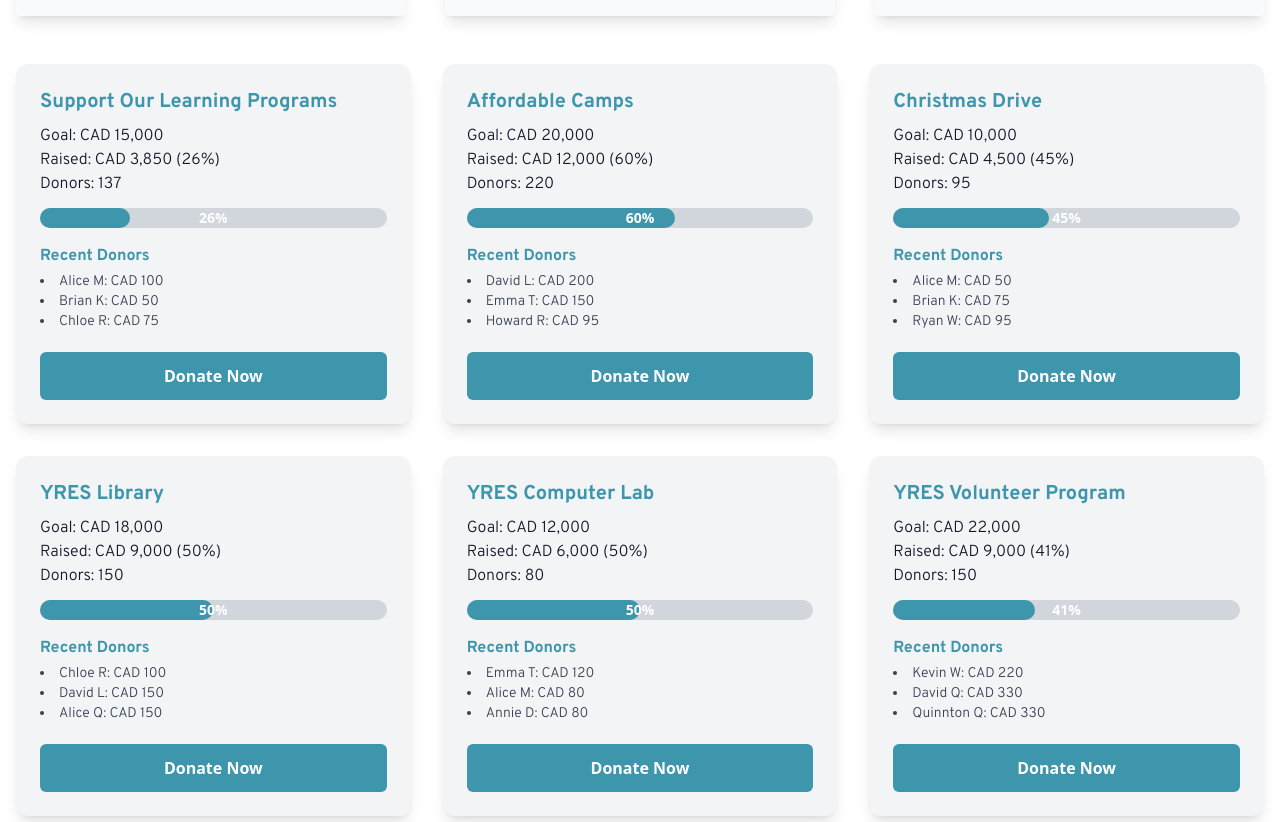
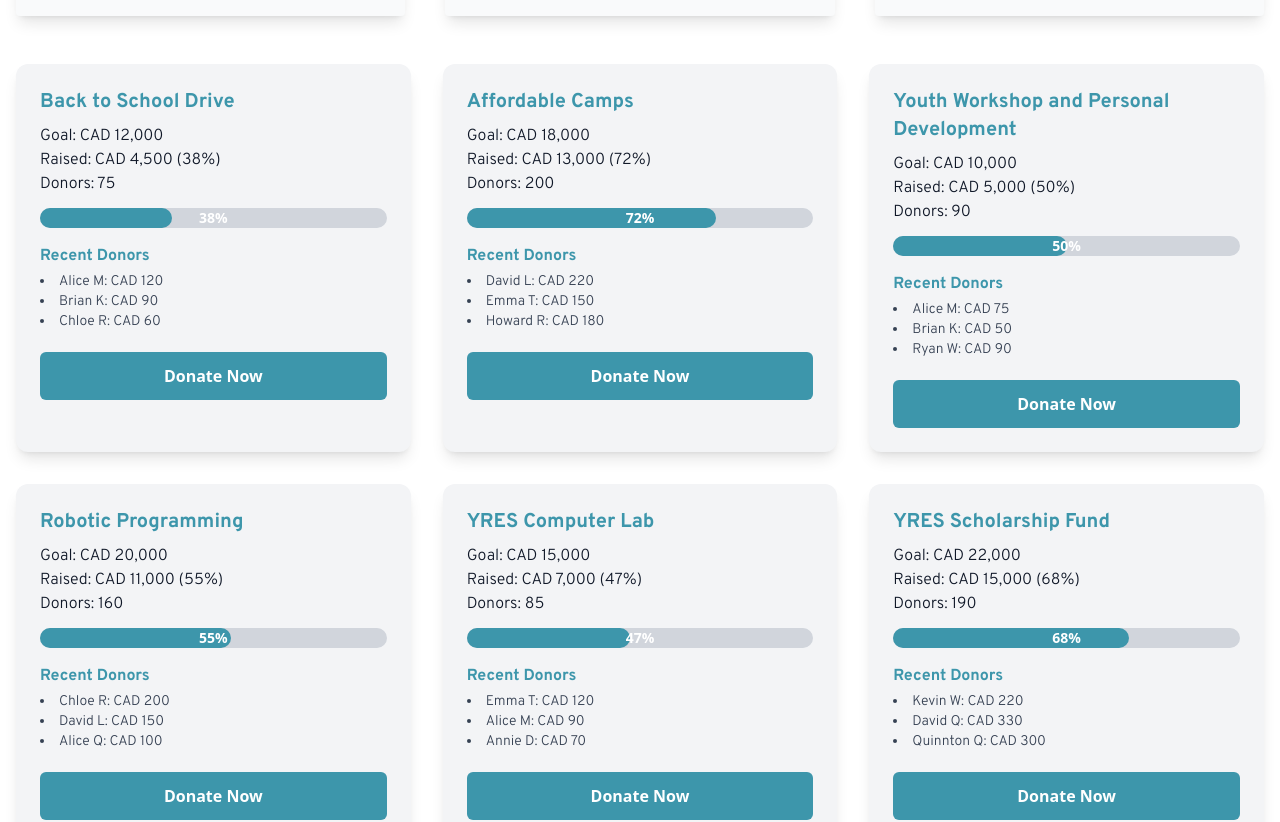
Before and after one commit to ZiyangWangGit/YRES-Donation, a React (Vite) app in the folder yres-donation/: page / in a window 1280 px wide. Shown: the part 1446-2268 px from the top of the page. Built offline with nearby package versions, Linux system fonts and the light colour scheme.

Commit message:
updating donation url

```diff
--- a/yres-donation/src/components/Hero.jsx
+++ b/yres-donation/src/components/Hero.jsx
@@ -5,8 +5,6 @@ import donationImg from "../assets/donation.jpg";
 import "../index.css";
 
 const Hero = () => {
-
-
   // Calculate percentage for progress bar
   const percentage = Math.min(
     Math.round((donationData.raised / donationData.goal) * 100),
@@ -132,7 +130,8 @@ const Hero = () => {
                     Goal: {campaign.currency} {campaign.goal.toLocaleString()}
                   </p>
                   <p className="font-body text-md">
-            Raised: {campaign.currency} {campaign.raised.toLocaleString()} ({percentage}%)
+                    Raised: {campaign.currency}{" "}
+                    {campaign.raised.toLocaleString()} ({percentage}%)
                   </p>
                   <p className="font-body text-md">Donors: {campaign.donors}</p>
                 </div>
@@ -157,7 +156,8 @@ const Hero = () => {
                     <ul className="font-body text-sm list-disc list-inside text-gray-700">
                       {campaign.recentDonors.map((donor, i) => (
                         <li key={i}>
-                  {donor.name}: {campaign.currency} {donor.amount.toLocaleString()}
+                          {donor.name}: {campaign.currency}{" "}
+                          {donor.amount.toLocaleString()}
                         </li>
                       ))}
                     </ul>
@@ -166,7 +166,7 @@ const Hero = () => {
 
                 {/* Donate Now Button */}
                 <a
-          href={campaign.donationUrl || "https://www.canadahelps.org/en/charities/yorkeducation/"}
+                  href={campaign.donateUrl} // <-- Updated to use the correct field
                   target="_blank"
                   rel="noopener noreferrer"
                 >
@@ -178,9 +178,6 @@ const Hero = () => {
             );
           })}
         </div>
-
-
-
       </div>
     </div>
   );
--- a/yres-donation/src/data/mockData.js
+++ b/yres-donation/src/data/mockData.js
@@ -2,82 +2,120 @@
 
 export const donationData = [
   {
-    goal: 15000,
-    raised: 3850,
-    donors: 137,
+    goal: 12000,
+    raised: 4500,
+    donors: 75,
     currency: "CAD",
-    campaign: "Support Our Learning Programs",
-    lastUpdated: "2025-10-18T14:30:00Z",
+    campaign: "Back to School Drive",
     recentDonors: [
-      { name: "Alice M", amount: 100 },
+      { name: "Alice M", amount: 120 },
+      { name: "Brian K", amount: 90 },
+      { name: "Chloe R", amount: 60 },
+    ],
+    donateUrl: "https://www.canadahelps.org/en/charities/yorkeducation/campaign/Back-to-school-drive/?version=2",
+  },
+  {
+    goal: 18000,
+    raised: 13000,
+    donors: 200,
+    currency: "CAD",
+    campaign: "Affordable Camps",
+    recentDonors: [
+      { name: "David L", amount: 220 },
+      { name: "Emma T", amount: 150 },
+      { name: "Howard R", amount: 180 },
+    ],
+    donateUrl: "https://www.canadahelps.org/en/charities/yorkeducation/campaign/Affordable-camps/?version=2",
+  },
+  {
+    goal: 10000,
+    raised: 5000,
+    donors: 90,
+    currency: "CAD",
+    campaign: "Youth Workshop and Personal Development",
+    recentDonors: [
+      { name: "Alice M", amount: 75 },
       { name: "Brian K", amount: 50 },
-      { name: "Chloe R", amount: 75 },
+      { name: "Ryan W", amount: 90 },
     ],
-    donateUrl: "",
+    donateUrl:"https://www.canadahelps.org/en/charities/yorkeducation/campaign/Youth-Workshop-and-Personal-Development/?version=2"
   },
   {
     goal: 20000,
-    raised: 12000,
-    donors: 220,
+    raised: 11000,
+    donors: 160,
     currency: "CAD",
-    campaign: "Affordable Camps",
-    lastUpdated: "2025-11-01T10:00:00Z",
+    campaign: "Robotic Programming",
     recentDonors: [
-      { name: "David L", amount: 200 },
-      { name: "Emma T", amount: 150 },
-      { name: "Howard R", amount: 95 },
+      { name: "Chloe R", amount: 200 },
+      { name: "David L", amount: 150 },
+      { name: "Alice Q", amount: 100 },
     ],
+    donateUrl:"https://www.canadahelps.org/en/charities/yorkeducation/campaign/yres-robotic-programming/?version=2"
   },
   {
-    goal: 10000,
-    raised: 4500,
-    donors: 95,
+    goal: 15000,
+    raised: 7000,
+    donors: 85,
     currency: "CAD",
-    campaign: "Christmas Drive",
-    lastUpdated: "2025-10-25T16:45:00Z",
+    campaign: "YRES Computer Lab",
     recentDonors: [
-      { name: "Alice M", amount: 50 },
-      { name: "Brian K", amount: 75 },
-      { name: "Ryan W", amount: 95 },
+      { name: "Emma T", amount: 120 },
+      { name: "Alice M", amount: 90 },
+      { name: "Annie D", amount: 70 },
     ],
+    donateUrl:"https://www.canadahelps.org/en/charities/yorkeducation/campaign/computer-club/?version=2"
+  },
+  {
+    goal: 22000,
+    raised: 15000,
+    donors: 190,
+    currency: "CAD",
+    campaign: "YRES Scholarship Fund",
+    recentDonors: [
+      { name: "Kevin W", amount: 220 },
+      { name: "David Q", amount: 330 },
+      { name: "Quinnton Q", amount: 300 },
+    ],
+    donateUrl:"https://www.canadahelps.org/en/charities/yorkeducation/campaign/yres-scholarship-fund/"
   },
   {
     goal: 18000,
     raised: 9000,
-    donors: 150,
+    donors: 100,
     currency: "CAD",
     campaign: "YRES Library",
-    lastUpdated: "2025-11-02T12:15:00Z",
     recentDonors: [
-      { name: "Chloe R", amount: 100 },
-      { name: "David L", amount: 150 },
-      { name: "Alice Q", amount: 150 },
+      { name: "Kevin W", amount: 180 },
+      { name: "David Q", amount: 200 },
+      { name: "Quinnton Q", amount: 220 },
     ],
+    donateUrl:"https://www.canadahelps.org/en/charities/yorkeducation/campaign/yres-library/?version=2"
+  },
+  {
+    goal: 25000,
+    raised: 14000,
+    donors: 130,
+    currency: "CAD",
+    campaign: "YRES Volunteer Program",
+    recentDonors: [
+      { name: "Kevin W", amount: 250 },
+      { name: "David Q", amount: 300 },
+      { name: "Quinnton Q", amount: 200 },
+    ],
+    donateUrl:"https://www.canadahelps.org/en/charities/yorkeducation/campaign/yres-volunteer-program/?version=2"
   },
   {
     goal: 12000,
-    raised: 6000,
-    donors: 80,
+    raised: 8000,
+    donors: 110,
     currency: "CAD",
-    campaign: "YRES Computer Lab",
-    lastUpdated: "2025-10-30T09:20:00Z",
+    campaign: "Holiday Gift Drive",
     recentDonors: [
-      { name: "Emma T", amount: 120 },
-      { name: "Alice M", amount: 80 },
-      { name: "Annie D", amount: 80 },
+      { name: "Kevin W", amount: 200 },
+      { name: "David Q", amount: 250 },
+      { name: "Quinnton Q", amount: 180 },
     ],
-  },
-  {
-    goal: 22000,
-    raised: 9000,
-    donors: 150,
-    currency: "CAD",
-    campaign: "YRES Volunteer Program",
-    lastUpdated: "2025-11-02T12:15:00Z",
-    recentDonors: [
-      { name: "Kevin W", amount: 220 },
-      { name: "David Q", amount: 330 },
-      { name: "Quinnton Q", amount: 330 },
-    ],
+    donateUrl:"https://www.canadahelps.org/en/charities/yorkeducation/campaign/christmas-gift-drive/"
   },
 ];
```
Also changed, not shown: 1 other file (tests, documents, lock files or other folders). Lines whose indentation alone changed are shown as unchanged.
